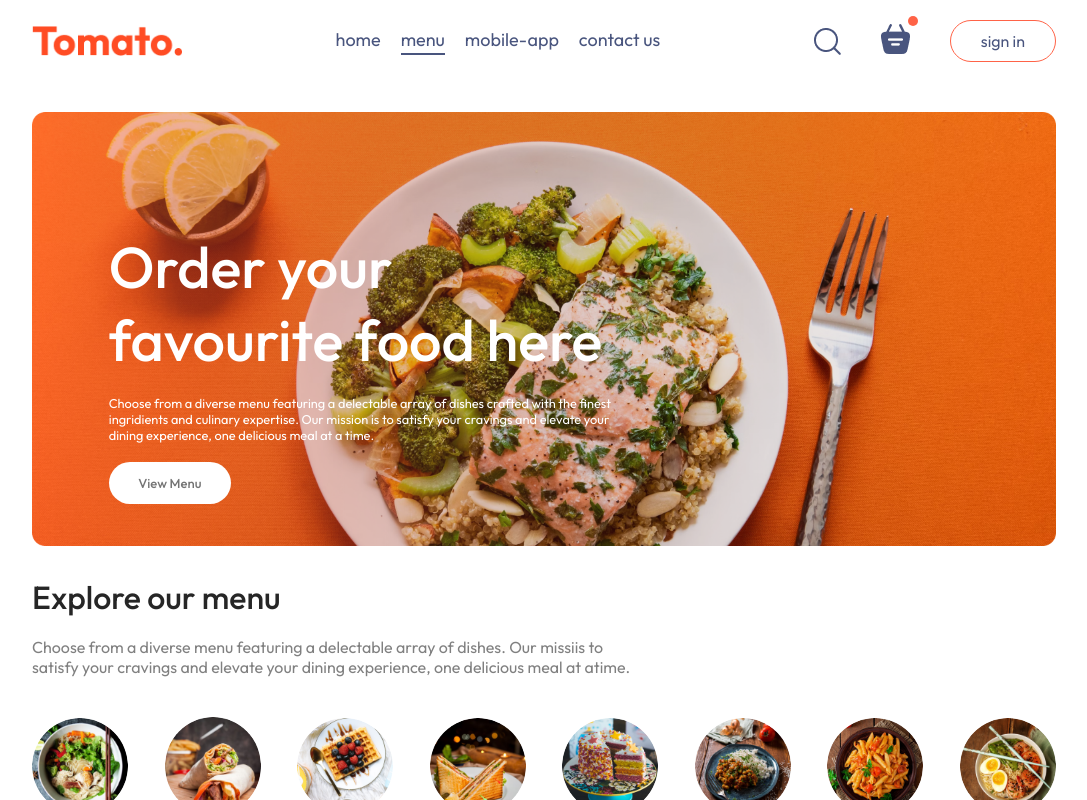
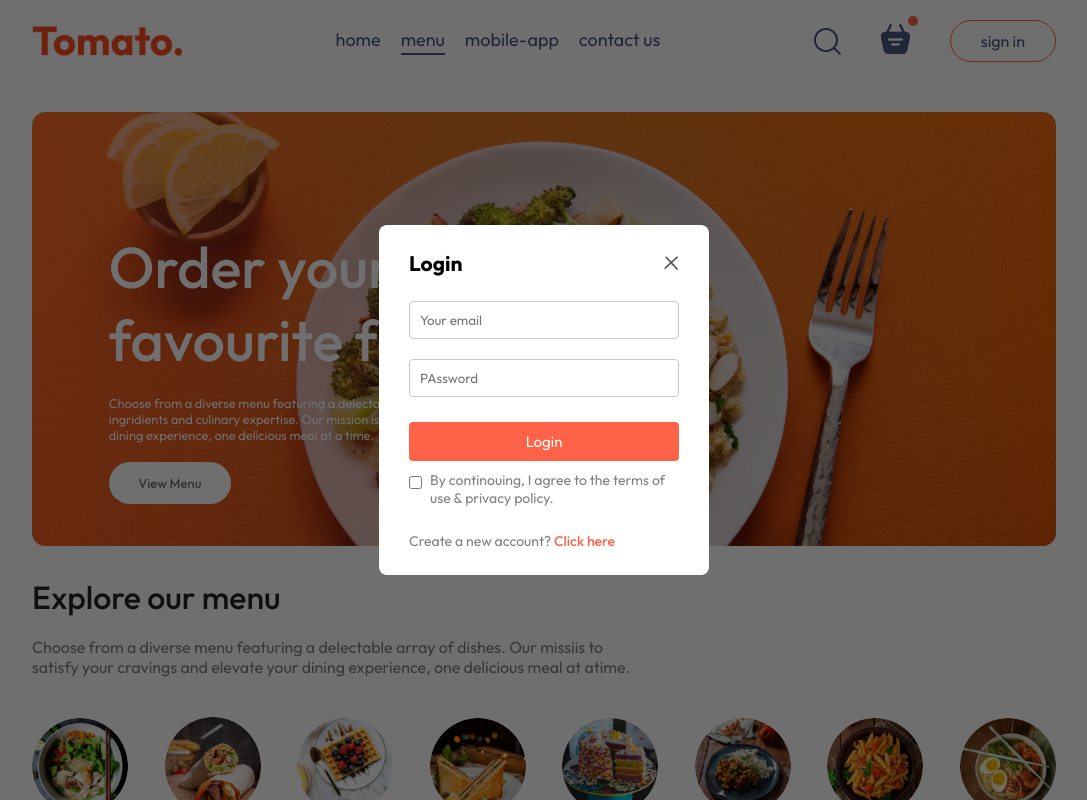
Before and after one commit to Himanshu-Singh-Mandloi/06-FoodDelivery, a React app: page / in a window 1280 px wide. Both pictures are taken after a click on the button "sign in". Shown: the top 800 px of the page, without its empty margins (96-1183 px from the left). Built offline with nearby package versions, Linux system fonts and the light colour scheme; the HTML template or start-up script is replaced by a standard one.

Commit message:
completed the sign up and login section

```diff
--- a/src/App.jsx
+++ b/src/App.jsx
@@ -1,17 +1,23 @@
-import React from "react";
+import React, { useState } from "react";
 import Navbar from "./components/Navbar/Navbar";
 import { Route, Routes } from "react-router-dom";
 import Home from "./pages/Home/Home";
 import Cart from "./pages/Cart/Cart";
 import PlaceOrder from "./pages/PlaceOrder/PlaceOrder";
 import Footer from "./components/Footer/Footer";
+import LoginPopup from "./components/LoginPopup/LoginPopup";
 
 
 function App() {
+
+  const [showLogin, setShowLogin] = useState(false);
+
   return (
     <>
+      {showLogin ? <LoginPopup setShowLogin={setShowLogin}/> : <></>}
+
       <div className="app">
-        <Navbar />
+        <Navbar setShowLogin={setShowLogin}/>
         <Routes>
           <Route path="/" element={<Home />} />
           <Route path="/cart" element={<Cart />} />
--- /dev/null
+++ b/src/components/LoginPopup/LoginPopup.css
@@ -0,0 +1,74 @@
+.login-popup {
+  position: absolute;
+  z-index: 1;
+  width: 100%;
+  height: 100%;
+  background-color: #00000090;
+  display: grid;
+}
+
+.login-popup-container {
+  place-self: center;
+  width: max(23vw,330px);
+  color: #808080;
+  background-color: white;
+  display: flex;
+  flex-direction: column;
+  gap: 25px;
+  padding: 25px 30px;
+  font-size: 14px;
+  animation: fadeIn;
+  border-radius: 8px;
+}
+
+.login-popup-title {
+  display: flex;
+  justify-content: space-between;
+  align-items: center;
+  color: black;
+}
+
+.login-popup-title img {
+  width: 15px;
+  cursor: pointer;
+}
+
+.login-popup-inputs {
+  display: flex;
+  flex-direction: column;
+  gap: 20px;
+}
+
+.login-popup-inputs input {
+  outline: none;
+  border: 1px solid #c9c9c9;
+  padding: 10px;
+  border-radius: 4px;
+}
+
+.login-popup-container button {
+  border: none;
+  padding: 10px;
+  border-radius: 4px;
+  color: white;
+  background-color: tomato;
+  font-size: 15px;
+  cursor: pointer;
+}
+
+.login-popup-condition {
+  display: flex;
+  align-items: start;
+  gap: 8px;
+  margin-top: -15px;
+}
+
+.login-popup-condition input {
+  margin-top: 5px;
+}
+
+.login-popup p span {
+  color: tomato;
+  font-weight: 500;
+  cursor: pointer;
+}
--- /dev/null
+++ b/src/components/LoginPopup/LoginPopup.jsx
@@ -0,0 +1,41 @@
+import { useState } from 'react';
+import './LoginPopup.css'
+import { assets } from '../../assets/assets';
+
+function LoginPopup( {setShowLogin} ) {
+
+  const [currState, setCurrState] = useState("Login")
+  return (
+    <div className='login-popup'>
+
+      <form className='login-popup-container'>
+
+        <div className="login-popup-title">
+          <h2> {currState} </h2>
+          <img src={assets.cross_icon}  onClick={() => setShowLogin(false)}/>
+        </div>
+
+        <div className="login-popup-inputs">
+          {currState === "Login" ? <></> : <input type="text" placeholder='Your name' required/>}
+
+          <input type="email" placeholder='Your email' required/>
+          <input type="password" placeholder='PAssword' required/>
+        </div>
+
+        <button> {currState === "Sign Up" ? "Create account" : "Login"} </button>
+
+        <div className="login-popup-condition">
+          <input type="checkbox" required />
+          <p>By continouing, I agree to the terms of use & privacy policy.</p>
+        </div>
+
+        {currState === "Login" ? <p>Create a new account? <span onClick={() => setCurrState("Sign Up")}>Click here</span></p>
+        : <p>Already have an accont? <span onClick={() => setCurrState("Login")}>Login here</span></p>}
+
+      </form>
+
+    </div>
+  )
+}
+
+export default LoginPopup
--- a/src/components/Navbar/Navbar.jsx
+++ b/src/components/Navbar/Navbar.jsx
@@ -4,7 +4,7 @@
 import {Link} from 'react-router-dom'
 
 
-function Navbar() {
+function Navbar( {setShowLogin} ) {
   const [menu, setMenu] = useState("menu");
 
   return (
@@ -54,7 +54,7 @@
           <div className="dot"></div>
         </div>
 
-        <button> sign in </button>
+        <button onClick={() => setShowLogin(true)}> sign in </button>
       </div>
     </div>
   );
```
